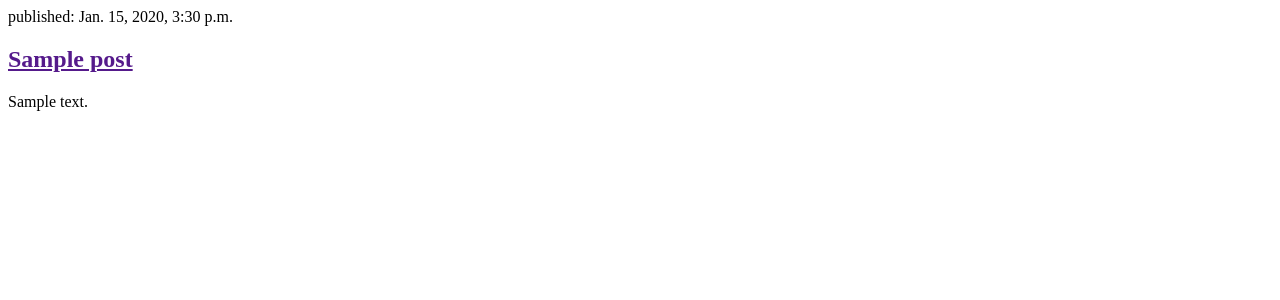
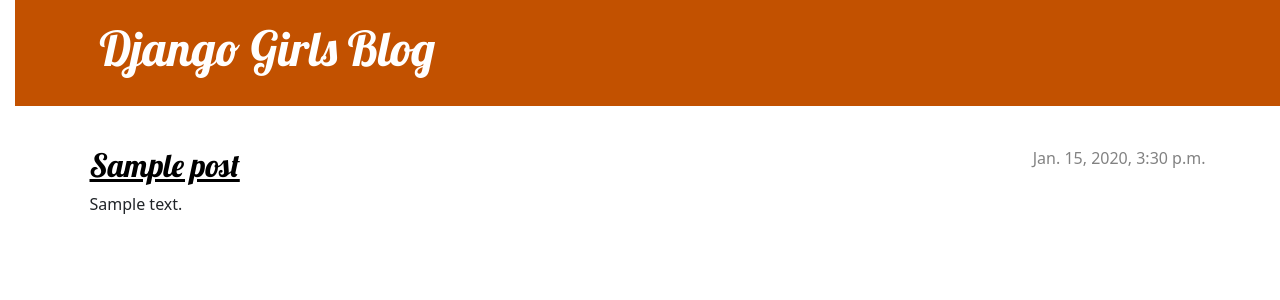
Before and after one commit to TheSarcasticOne69/my-first-blog, a Django app: page / in a window 1280 px wide. Shown: the top 300 px of the page. Run offline with Django 5.2, Linux system fonts and the light colour scheme; tables that the repository leaves empty hold one stand-in row (values such as "Sample post").

Commit message:
Added view and template for detailed blog post as well as CSS for the site.

```diff
--- /dev/null
+++ b/djangogirls/blog/static/css/blog.css
@@ -0,0 +1,80 @@
+h1 a, h2 a {
+    color: #C25100;
+    font-family: 'Lobster';
+}
+
+body {
+    padding-left: 15px;
+}
+
+.page-header {
+    background-color: #C25100;
+    margin-top: 0;
+    margin-bottom: 40px;
+    padding: 20px 20px 20px 40px;
+}
+
+.page-header h1,
+.page-header h1 a,
+.page-header h1 a:visited,
+.page-header h1 a:active {
+    color: #ffffff;
+    font-size: 36pt;
+    text-decoration: none;
+}
+
+h1,
+h2,
+h3,
+h4 {
+    font-family: 'Lobster', cursive;
+}
+
+.date {
+    color: #828282;
+}
+
+.save {
+    float: right;
+}
+
+.post-form textarea,
+.post-form input {
+    width: 100%;
+}
+
+.top-menu,
+.top-menu:hover,
+.top-menu:visited {
+    color: #ffffff;
+    float: right;
+    font-size: 26pt;
+    margin-right: 20px;
+}
+
+.post {
+    margin-bottom: 70px;
+}
+
+.post h2 a,
+.post h2 a:visited {
+    color: #000000;
+}
+
+.post > .date,
+.post > .actions {
+    float: right;
+}
+
+.btn-secondary,
+.btn-secondary:visited {
+    color: #C25100;
+    background: none;
+    border-color: #C25100;
+    margin-left: 15px;
+}
+
+.btn-secondary:hover {
+    color: #FFFFFF;
+    background-color: #C25100;
+}
--- /dev/null
+++ b/djangogirls/blog/templates/blog/base.html
@@ -0,0 +1,30 @@
+<!DOCTYPE html>
+<html lang="en">
+{% load static %}
+<head>
+    <meta charset="UTF-8">
+    <meta name="viewport" content="width=device-width, initial-scale=1.0">
+    <title>Document</title>
+    <link rel="stylesheet" href="https://cdn.jsdelivr.net/npm/bootstrap@5.3.3/dist/css/bootstrap.min.css"
+        integrity="sha384-QWTKZyjpPEjISv5WaRU9OFeRpok6YctnYmDr5pNlyT2bRjXh0JMhjY6hW+ALEwIH" crossorigin="anonymous">
+    <link rel="stylesheet" href="https://fonts.googleapis.com/css?family=Lobster&subset=latin,latin-ext">
+    <link rel="stylesheet" href="{% static 'css/blog.css' %}">
+</head>
+
+<body>
+    <header class="page-header">
+        <div class="container">
+            <h1><a href="/">Django Girls Blog</a></h1>
+        </div>
+    </header>
+    <main class="container">
+        <div class="row">
+            <div class="col">
+                {% block content %}
+                {% endblock %}
+            </div>
+        </div>
+    </main>
+</body>
+
+</html>
--- a/djangogirls/blog/templates/blog/post_list.html
+++ b/djangogirls/blog/templates/blog/post_list.html
@@ -1,17 +1,13 @@
-<!DOCTYPE html>
-<html lang="en">
-<head>
-    <meta charset="UTF-8">
-    <meta name="viewport" content="width=device-width, initial-scale=1.0">
-    <title>Document</title>
-</head>
-<body>
-    {% for post in posts %}
-    <article>
-        <time>published: {{ post.published_date }}</time>
-        <h2><a href="">{{ post.title }}</a></h2>
-        <p>{{ post.text|linebreaksbr }}</p>
-    </article>
+{% extends 'blog/base.html' %}
+
+{% block content %}
+{% for post in posts %}
+<article class="post">
+    <time class="date">
+        {{ post.published_date }}
+    </time>
+    <h2><a href="{% url 'post_detail' pk=post.pk %}">{{ post.title }}</a></h2>
+    <p>{{ post.text|linebreaksbr }}</p>
+</article>
 {% endfor %}
-</body>
-</html>
+{% endblock %}
--- a/djangogirls/blog/urls.py
+++ b/djangogirls/blog/urls.py
@@ -2,5 +2,6 @@ from django.urls import path,include
 from . import views
 
 urlpatterns = [
-    path("",views.post_list,name="post_list")
+    path("",views.post_list,name="post_list"),
+    path("post/<int:pk>/",views.post_detail, name="post_detail")
 ]
--- a/djangogirls/blog/views.py
+++ b/djangogirls/blog/views.py
@@ -1,9 +1,13 @@
-from django.shortcuts import render
+from django.shortcuts import render,get_object_or_404
 from .models import Post
 from django.utils import timezone
 
 # Create your views here.
 
+def post_detail(requests,pk):
+    post = get_object_or_404(Post,pk=pk)
+    return render(requests,'blog/post_detail.html',{"post" : post})
+
 def post_list(requests):
     posts = Post.objects.filter(published_date__lte=timezone.now()).order_by('published_date')
     return render(requests, 'blog/post_list.html' , {'posts' : posts})
--- a/djangogirls/mysite/settings.py
+++ b/djangogirls/mysite/settings.py
@@ -116,8 +116,10 @@ USE_TZ = True
 # Static files (CSS, JavaScript, Images)
 # https://docs.djangoproject.com/en/5.1/howto/static-files/
 
-STATIC_URL = "static/"
-STATIC_ROOT = BASE_DIR / 'static'
+import os
+STATIC_URL = '/static/'
+STATICFILES_DIRS = [os.path.join(BASE_DIR, 'static')]
+STATIC_ROOT = os.path.join(BASE_DIR, 'staticfiles')
 
 # Default primary key field type
 # https://docs.djangoproject.com/en/5.1/ref/settings/#default-auto-field
```
Also changed, not shown: djangogirls/blog/templates/blog/post_detail.html (added, +13 -0 lines).
